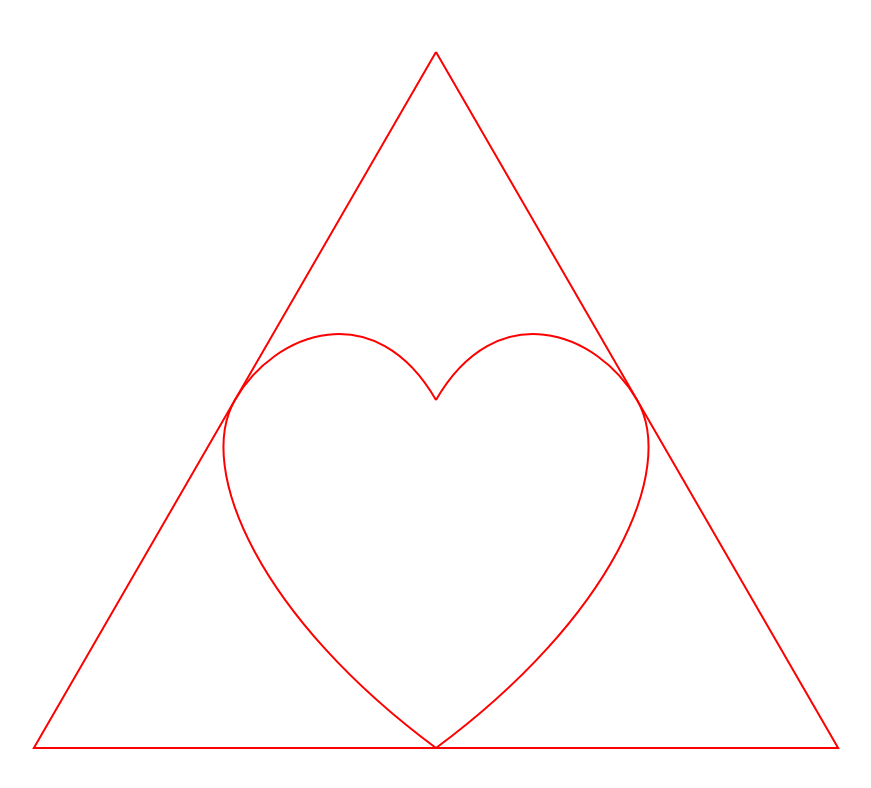
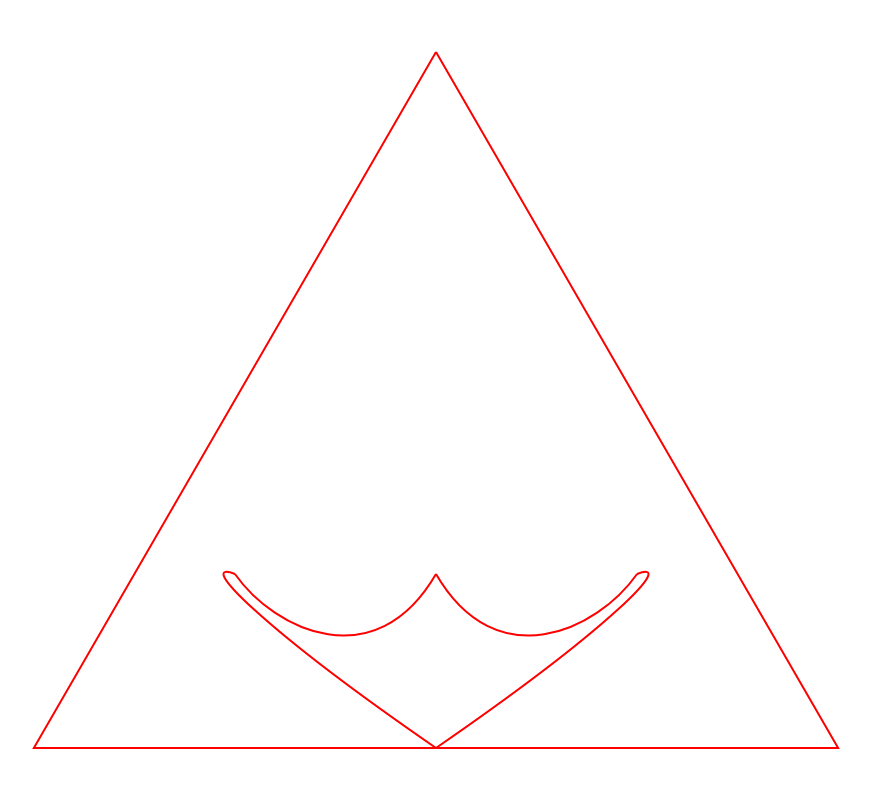
Before and after one commit to geon/xkcd_543, a plain HTML site: page index.html in a window 1280 px wide. Shown: the whole page, without its empty margins (204-1075 px from the left). Drawn offline with Linux system fonts and the light colour scheme.

Commit message:
Added bezier triangle patch transformation.

```diff
--- a/index.html
+++ b/index.html
@@ -45,13 +45,24 @@
 			return [v[0] * s, v[1] * s];
 		}
 
-		function barycentricToCartesian (triangle, b) {
+		function coordBarycentricToCartesian (triangle, b) {
 
 			return vAdd(
 				vsMul(triangle[0], b[0]),
 				vsMul(triangle[1], b[1]),
 				vsMul(triangle[2], b[2])
 			);
+		}
+
+		function pathBarycentricToCartesian (triangle, path) {
+
+			return path.map(function (bezier) {
+
+				return bezier.map(function (b) {
+
+					return coordBarycentricToCartesian(triangle, b);
+				});
+			});
 		}
 
 		function flatten (arrayOfArrays) {
@@ -103,6 +114,21 @@
 		});
 		ctx.lineTo.apply(ctx, triangle[0]);
 		ctx.stroke();
+
+
+		var bezierBaseTriangleBarycentric = [
+			// [1, 0, 0],
+			[-1, 1, 1],
+			[2/3, 1/3 , 0],
+			[1/3, 2/3 , 0],
+			[0, 1 , 0],
+			[0, 2/3 , 1/3],
+			[0, 1/3 , 2/3],
+			[0, 0 , 1],
+			[1/3, 0 , 2/3],
+			[2/3, 0 , 1/3]
+		]
+
 
 
 		var heartRightUpper = [
@@ -159,29 +185,106 @@
 			heartRightUpper.map(mirrorBarycentric)
 		];
 
-		// ctx.beginPath();
-		// ctx.moveTo.apply(ctx, triangle[0]);
-		// ctx.bezierCurveTo(75,37, 70,25, 50,25);
-		// ctx.stroke();
 
 
-		var heartCartesianBezier = heartBarycentricBezier.map(function (bezier) {
+		drawPath(transformPathByTriangle(bezierBaseTriangleBarycentric, heartBarycentricBezier));
 
-			return bezier.map(function (b) {
 
-				return barycentricToCartesian (triangle, b);
+		function drawPath (path) {
+
+			ctx.beginPath();
+			ctx.lineWidth = lineWidth;
+			pathBarycentricToCartesian(triangle, path).forEach(function (bezier) {
+
+				ctx.moveTo.apply(ctx, bezier[0]);
+				ctx.bezierCurveTo.apply(ctx, flatten(bezier.slice(1)));
 			});
-		});
+			ctx.stroke();
+		}
 
-		ctx.beginPath();
-		ctx.lineWidth = lineWidth;
-		heartCartesianBezier.forEach(function (bezier) {
 
-			ctx.moveTo.apply(ctx, bezier[0]);
-			ctx.bezierCurveTo.apply(ctx, flatten(bezier.slice(1)));
-		});
-		ctx.stroke();
+		function transformPathByTriangle (triangle, path) {
 
+			return path.map(function (bezier) {
+
+				return bezier.map(function (b) {
+
+					return evaluateBezierTriangle(triangle, b);
+				});
+			});
+		}
+
+		function evaluateBezierTriangle (triangle, b) {
+
+			var center = bAvg(
+				triangle[1],
+				triangle[2],
+				triangle[4],
+				triangle[5],
+				triangle[7],
+				triangle[8]
+			);
+
+			var subTriangles = [
+				[triangle[0], triangle[1], triangle[8]],
+				[triangle[1], triangle[2], center     ],
+				[triangle[2], triangle[3], triangle[4]],
+				[center     , triangle[4], triangle[5]],
+				[triangle[7], triangle[5], triangle[6]],
+				[triangle[8], center     , triangle[7]]
+			];
+
+			return evaluateBarycentricTriangle([
+				evaluateBarycentricTriangle([
+					evaluateBarycentricTriangle(subTriangles[0], b),
+					evaluateBarycentricTriangle(subTriangles[1], b),
+					evaluateBarycentricTriangle(subTriangles[5], b)
+				], b),
+				evaluateBarycentricTriangle([
+					evaluateBarycentricTriangle(subTriangles[1], b),
+					evaluateBarycentricTriangle(subTriangles[2], b),
+					evaluateBarycentricTriangle(subTriangles[3], b)
+				], b),
+				evaluateBarycentricTriangle([
+					evaluateBarycentricTriangle(subTriangles[5], b),
+					evaluateBarycentricTriangle(subTriangles[3], b),
+					evaluateBarycentricTriangle(subTriangles[4], b)
+				], b)
+			], b);
+		}
+
+		function bAvg (any_number_of_coords) {
+
+			var result = [0, 0, 0];
+
+			for (var i = 0; i < arguments.length; i++) {
+
+				result[0] += arguments[i][0];
+				result[1] += arguments[i][1];
+				result[2] += arguments[i][2];
+			};
+
+			result[0] /= arguments.length;
+			result[1] /= arguments.length;
+			result[2] /= arguments.length;
+
+			return result;
+		}
+
+		function evaluateBarycentricTriangle (triangle, b) {
+
+			return [
+				triangle[0][0] * b[0] +
+				triangle[1][0] * b[1] +
+				triangle[2][0] * b[2],
+				triangle[0][1] * b[0] +
+				triangle[1][1] * b[1] +
+				triangle[2][1] * b[2],
+				triangle[0][2] * b[0] +
+				triangle[1][2] * b[1] +
+				triangle[2][2] * b[2]
+			];
+		}
 
 
 	</script>
```
